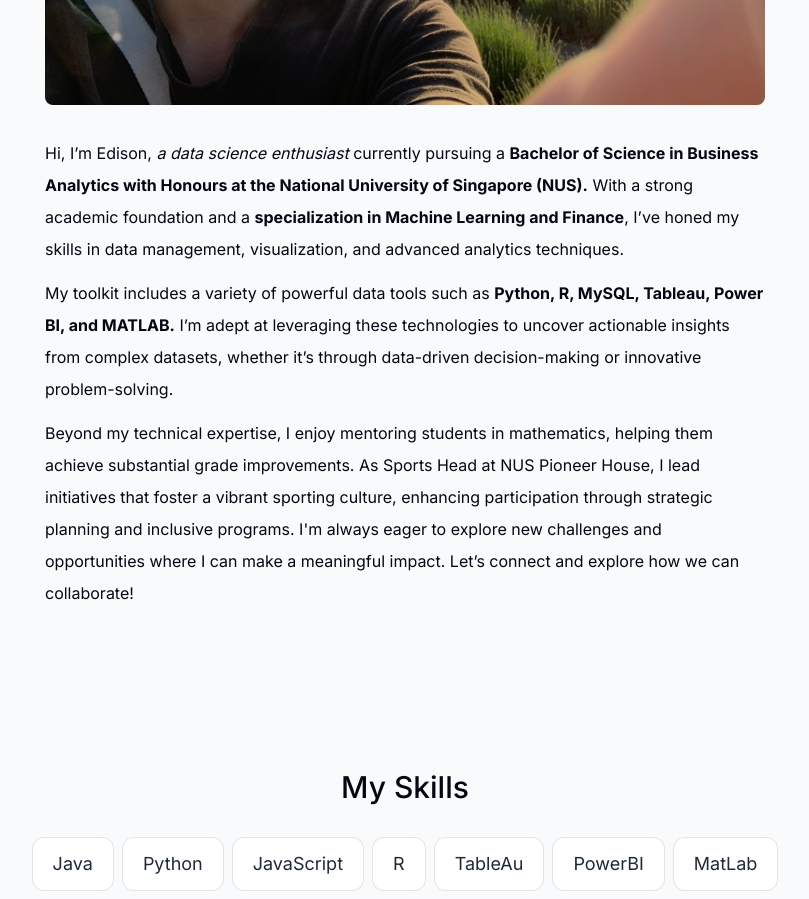
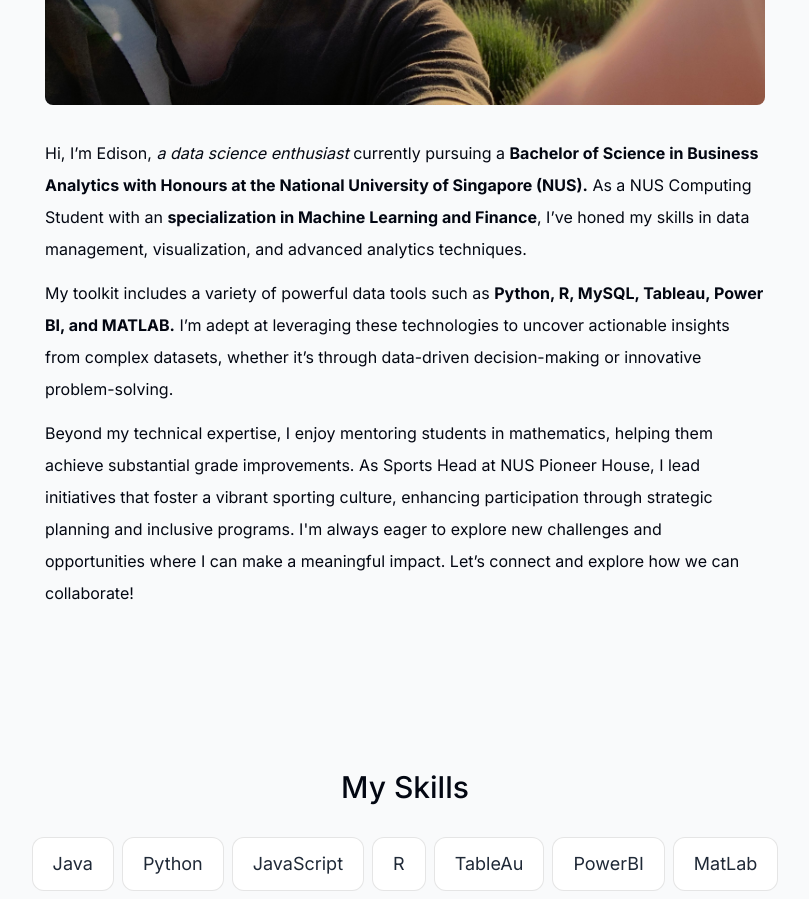
Before and after one commit to yushanedi/portfolio-website-edi, a Next.js app: page / in a window 1280 px wide. Shown: the part 1560-2459 px from the top of the page, without its empty margins (235-1044 px from the left). Built offline with nearby package versions, Linux system fonts and the light colour scheme; no server answers.

Commit message:
changed desc for about

```diff
--- a/components/about.tsx
+++ b/components/about.tsx
@@ -34,7 +34,7 @@ export default function About() {
       </div>
 
       <p className="mb-3">
-        Hi, I’m Edison, <span className="italic">a data science enthusiast</span> currently pursuing a <span className="font-bold">Bachelor of Science in Business Analytics with Honours at the National University of Singapore (NUS).</span> With a strong academic foundation and a <span className="font-bold">specialization in Machine Learning and Finance</span>, I’ve honed my skills in data management, visualization, and advanced analytics techniques.
+        Hi, I’m Edison, <span className="italic">a data science enthusiast</span> currently pursuing a <span className="font-bold">Bachelor of Science in Business Analytics with Honours at the National University of Singapore (NUS).</span> As a NUS Computing Student with an <span className="font-bold">specialization in Machine Learning and Finance</span>, I’ve honed my skills in data management, visualization, and advanced analytics techniques.
       </p>
 
       <p className="mb-3">
```
